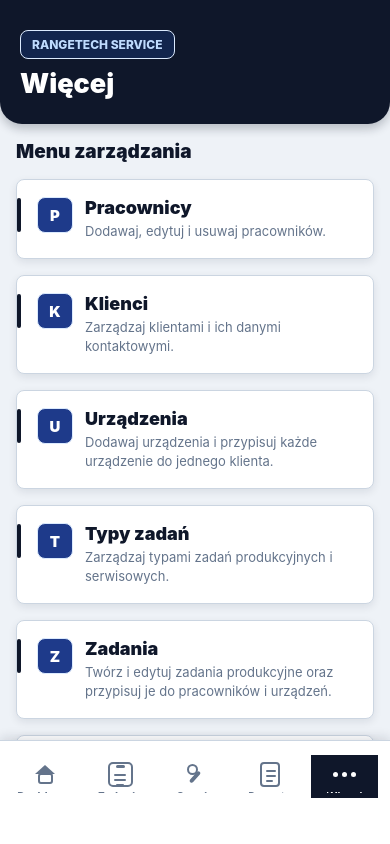
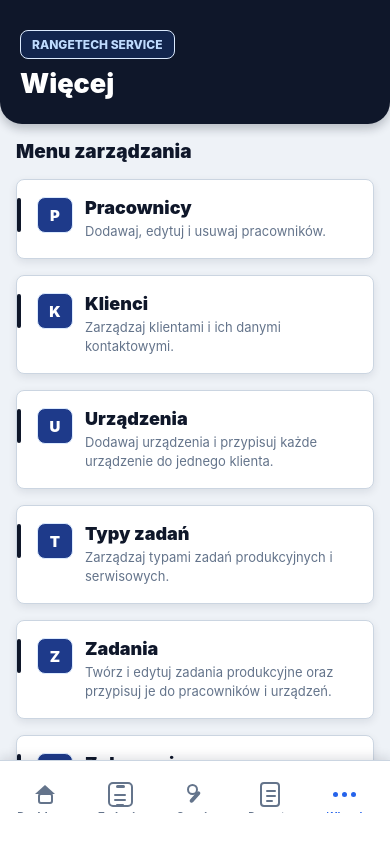
Before and after one commit to goslawen/RangeTechApp, a React Native app in the folder mobile/: screen /More in a window 390 px wide. Built offline with nearby package versions, Linux system fonts and the light colour scheme; no server answers.

Commit message:
Fix active tab label clipping

```diff
--- a/mobile/src/navigation/AppNavigator.tsx
+++ b/mobile/src/navigation/AppNavigator.tsx
@@ -33,8 +33,8 @@ function MainTabs() {
     <Tab.Navigator
       screenOptions={{
         headerShown: false,
-        tabBarActiveBackgroundColor: colors.header,
-        tabBarActiveTintColor: '#ffffff',
+        tabBarActiveBackgroundColor: 'transparent',
+        tabBarActiveTintColor: colors.primary,
         tabBarInactiveTintColor: colors.muted,
         tabBarLabelStyle: {fontSize: 11, fontWeight: '800'},
         tabBarItemStyle: {
@@ -47,8 +47,8 @@ function MainTabs() {
           borderTopColor: colors.border,
           borderTopWidth: 1,
           elevation: 12,
-          height: 104,
-          paddingBottom: 40,
+          height: 84,
+          paddingBottom: 20,
           paddingHorizontal: 8,
           paddingTop: 8,
           shadowColor: colors.header,
```
